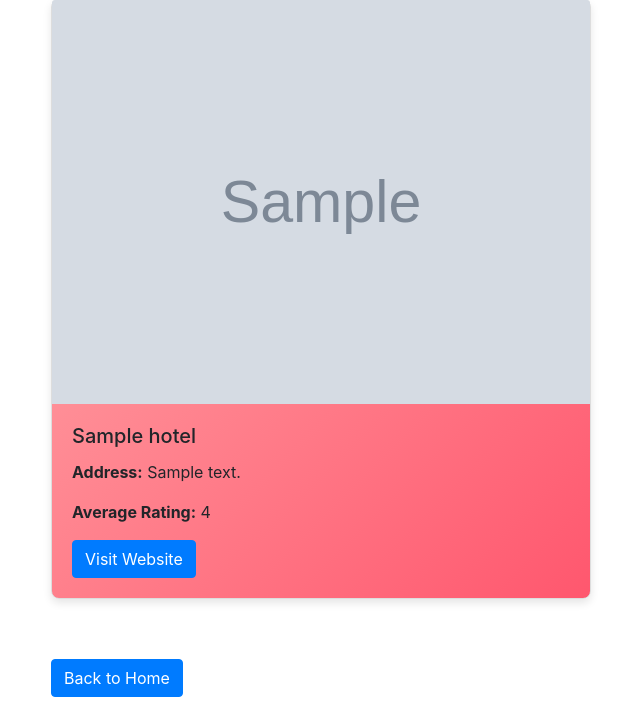
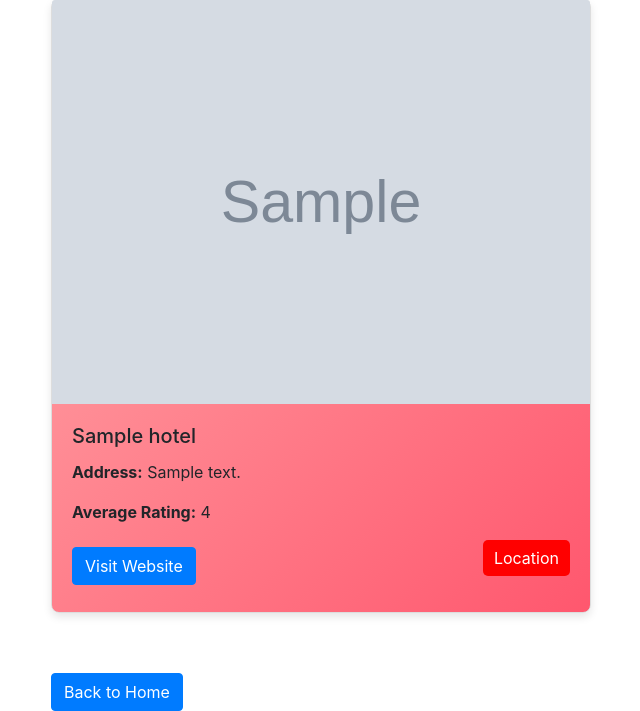
Before and after one commit to HarshSuvarna/hotelReviewWebapp, a Django app: template dino/templates/hotel.html in a window 1280 px wide. Shown: the part 121-832 px from the top of the page, without its empty margins (34-674 px from the left). Run offline with Django 5.2, Linux system fonts and the light colour scheme; the template is opened without the code that fills it: most values are stand-ins (such as "Sample title", 1, 10 or a date in 2020); grey boxes marked "Sample" are stand-in pictures; some libraries are stand-ins or nearby versions.

Commit message:
added google maps link

```diff
--- a/dino/static/styles/hotel.css
+++ b/dino/static/styles/hotel.css
@@ -6,23 +6,57 @@
 }
 .card {
   border: 1px solid #ddd;
-  box-shadow: 0 4px 8px rgba(0,0,0,0.1);
+  box-shadow: 0 4px 8px rgba(0, 0, 0, 0.1);
   border-radius: 8px;
   margin-bottom: 20px;
 }
 
 .card:hover {
-  box-shadow: 0 8px 16px rgba(0,0,0,0.2);
+  box-shadow: 0 8px 16px rgba(0, 0, 0, 0.2);
   transform: translateY(-2px);
 }
 
-.col-md-6:nth-child(1) .card { background: linear-gradient(135deg, #ffadad, #ff576e); }
-.col-md-6:nth-child(2) .card { background: linear-gradient(135deg, #ffd6a5, #ff8a34); }
-.col-md-6:nth-child(3) .card { background: linear-gradient(135deg, #fdffb6, #a8e063); }
-.col-md-6:nth-child(4) .card { background: linear-gradient(135deg, #caffbf, #2b9348); }
-.col-md-6:nth-child(5) .card { background: linear-gradient(135deg, #9bf6ff, #4dade6); }
-.col-md-6:nth-child(6) .card { background: linear-gradient(135deg, #a0c4ff, #4a69bd); }
-.col-md-6:nth-child(7) .card { background: linear-gradient(135deg, #bdb2ff, #786fa6); }
-.col-md-6:nth-child(8) .card { background: linear-gradient(135deg, #ffc6ff, #f78fb3); }
-.col-md-6:nth-child(9) .card { background: linear-gradient(135deg, #ffafcc, #f3a683); }
-.col-md-6:nth-child(10) .card { background: linear-gradient(135deg, #bde0fe, #3282b8); }
+.location {
+  cursor: pointer;
+  background: red;
+  padding: 6px 11px;
+  border-radius: 5px;
+  color: white;
+}
+
+.link-location {
+  display: flex;
+  align-items: center;
+  justify-content: space-between;
+}
+
+.col-md-6:nth-child(1) .card {
+  background: linear-gradient(135deg, #ffadad, #ff576e);
+}
+.col-md-6:nth-child(2) .card {
+  background: linear-gradient(135deg, #ffd6a5, #ff8a34);
+}
+.col-md-6:nth-child(3) .card {
+  background: linear-gradient(135deg, #fdffb6, #a8e063);
+}
+.col-md-6:nth-child(4) .card {
+  background: linear-gradient(135deg, #caffbf, #2b9348);
+}
+.col-md-6:nth-child(5) .card {
+  background: linear-gradient(135deg, #9bf6ff, #4dade6);
+}
+.col-md-6:nth-child(6) .card {
+  background: linear-gradient(135deg, #a0c4ff, #4a69bd);
+}
+.col-md-6:nth-child(7) .card {
+  background: linear-gradient(135deg, #bdb2ff, #786fa6);
+}
+.col-md-6:nth-child(8) .card {
+  background: linear-gradient(135deg, #ffc6ff, #f78fb3);
+}
+.col-md-6:nth-child(9) .card {
+  background: linear-gradient(135deg, #ffafcc, #f3a683);
+}
+.col-md-6:nth-child(10) .card {
+  background: linear-gradient(135deg, #bde0fe, #3282b8);
+}
--- a/dino/templates/hotel.html
+++ b/dino/templates/hotel.html
@@ -1,6 +1,7 @@
 {% load static %}
 <!DOCTYPE html>
 <html lang="en">
+
 <head>
     <meta charset="UTF-8">
     <meta name="viewport" content="width=device-width, initial-scale=1.0">
@@ -10,8 +11,9 @@
     <!-- Customised CSS -->
     <link href="{% static 'styles/hotel.css' %}" rel="stylesheet" type="text/css">
 </head>
+
 <body>
-     <div class="container">
+    <div class="container">
         <h1 class="mt-5 mb-4">Hotel Detail</h1>
         <div class="row">
             {% for hotel in hotels %}
@@ -22,7 +24,13 @@
                         <h5 class="card-title">{{ hotel.hotelName }}</h5>
                         <p class="card-text"><strong>Address:</strong> {{ hotel.address }}</p>
                         <p class="card-text"><strong>Average Rating:</strong> {{ hotel.averageRating }}</p>
-                        <a href="{{ hotel.hotelURL }}" class="btn btn-primary">Visit Website</a>
+                        <div class="link-location">
+                            <a href="{{ hotel.hotelURL }}" class="btn btn-primary">Visit Website</a>
+                            <p class="location" onclick="showDirection('{{ hotel.latitude }}', '{{hotel.longitude}}')">
+                                Location
+                            </p>
+
+                        </div>
                     </div>
                 </div>
             </div>
@@ -32,6 +40,13 @@
     </div>
 
     <!-- Bootstrap JS -->
-    <script src="https://stackpath.bootstrapcdn.com/bootstrap/4.5.2/js/bootstrap.min.js"></script>
+    <script>
+        function showDirection(latitude, longitude) {
+            console.log('hotel :>> ', latitude, longitude);
+            let directionLink = `https://maps.google.com?q=${latitude}, ${longitude}`;
+            window.open(directionLink, "_blank", "noreferrer");
+        }
+    </script>
 </body>
+
 </html>
```
Also changed, not shown: dino/templates/base.html (+4 -4 lines).
